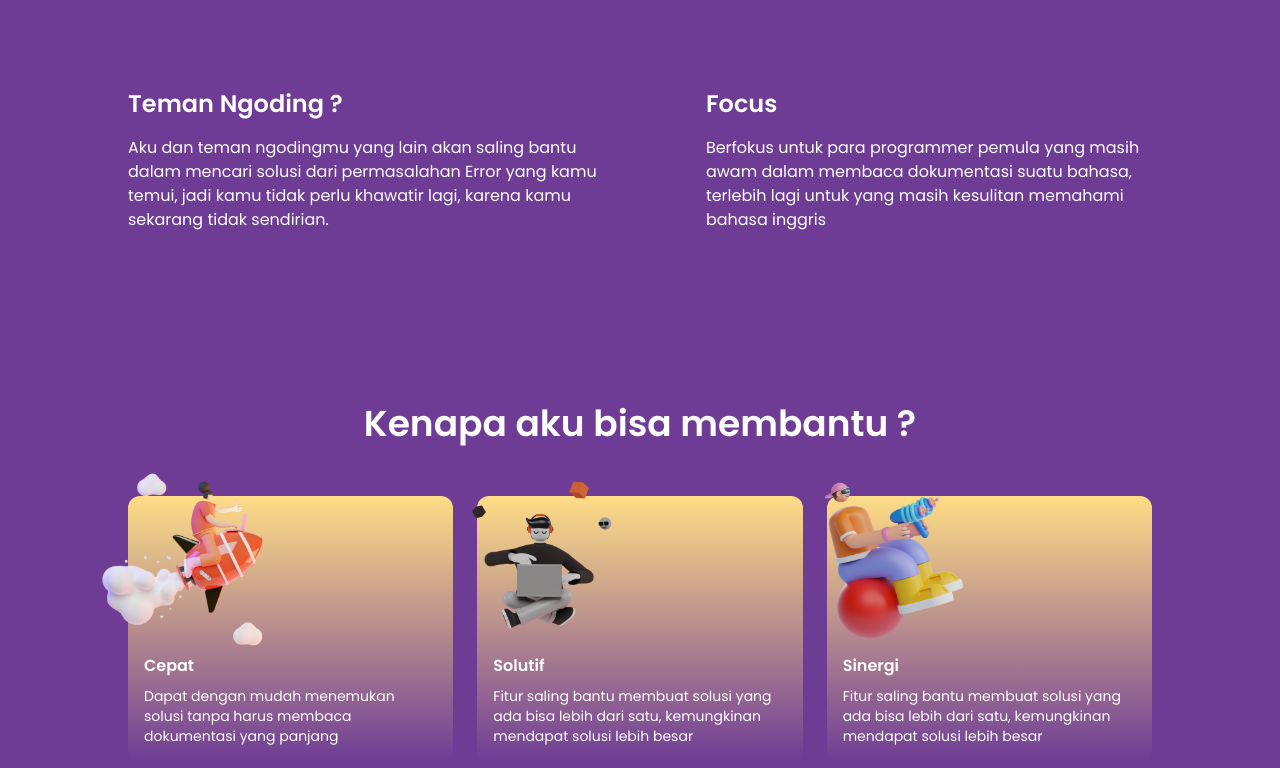
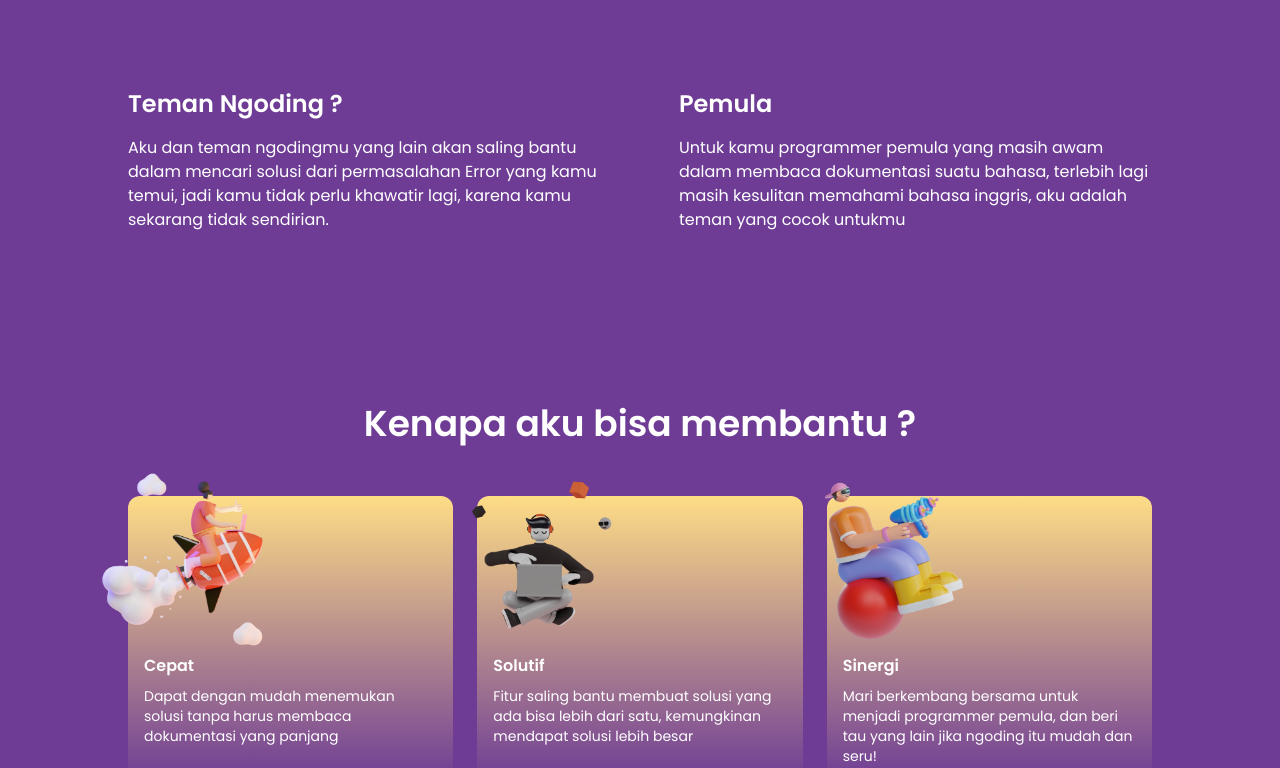
Before and after one commit to zaq99/temanNgoding-frontend, a React (Vite) app: page /about in a window 1280 px wide. Shown: the part 552-1320 px from the top of the page. Built offline with nearby package versions, Linux system fonts and the light colour scheme.

Commit message:
search fiture completed

```diff
--- a/index.html
+++ b/index.html
@@ -3,7 +3,7 @@
 
 <head>
   <meta charset="UTF-8" />
-  <link rel="icon" type="image/svg+xml" href="/vite.svg" />
+  <link rel="icon" type="image/svg+xml" href="src/assets/tanganChil.png" />
   <meta name="viewport" content="width=device-width, initial-scale=1.0" />
   <title>Teman Ngoding</title>
 </head>
--- a/src/components/AboutCard.jsx
+++ b/src/components/AboutCard.jsx
@@ -18,7 +18,7 @@ const AboutCard = () => {
             id: 3,
             picture: Playing,
             judul: "Sinergi",
-            ket: "Fitur saling bantu membuat solusi yang ada bisa lebih dari satu, kemungkinan mendapat solusi lebih besar",
+            ket: "Mari berkembang bersama untuk menjadi programmer pemula, dan beri tau yang lain jika ngoding itu mudah dan seru!",
         },
     ];
 
--- a/src/components/Form.jsx
+++ b/src/components/Form.jsx
@@ -21,7 +21,9 @@ const Form = () => {
             )
             .then((response) => {
                 console.log(response);
-                alert("Terimakasih atas bantuannya teman baikku");
+                alert(
+                    "Terimakasih, Bantuanmu tidak akan pernah aku lupakan :)"
+                );
             })
             .catch((error) => {
                 console.log(error);
--- a/src/components/ListCard.jsx
+++ b/src/components/ListCard.jsx
@@ -3,39 +3,27 @@ import { useState } from "react";
 import { useEffect } from "react";
 import Card from "./Card";
 
-const ListCard = () => {
-    // const [result, setResult] = useState();
-    // let url = "https://63d4cba90e7ae91a00a279a7.mockapi.io/solusi";
+const ListCard = ({ data }) => {
+    // const [solution, setSolution] = useState([]);
 
-    // async function ambilData() {
-    //     let response = await fetch(url);
-    //     let result = await response.json();
+    // async function getData() {
+    //     try {
+    //         const { data } = await axios.get(
+    //             "https://63d4cba90e7ae91a00a279a7.mockapi.io/solusi"
+    //         );
+    //         setSolution(data);
+    //     } catch (error) {
+    //         console.error(error);
+    //     }
+    // }
 
-    //     console.log(result);
-    //     return result;
-    // }
-    // ambilData();
-
-    const [solution, setSolution] = useState([]);
-
-    async function getData() {
-        try {
-            const { data } = await axios.get(
-                "https://63d4cba90e7ae91a00a279a7.mockapi.io/solusi"
-            );
-            setSolution(data);
-        } catch (error) {
-            console.error(error);
-        }
-    }
-
-    useEffect(() => {
-        getData();
-    }, []);
+    // useEffect(() => {
+    //     getData();
+    // }, []);
 
     return (
         <div className="mt-10 flex flex-col gap-3">
-            {solution.map((item) => (
+            {data.map((item) => (
                 <Card
                     eror={item.eror}
                     name={item.name}
@@ -44,8 +32,6 @@ const ListCard = () => {
                     solusi={item.solusi}
                 />
             ))}
-            {/* <Card />
-            <Card /> */}
         </div>
     );
 };
--- a/src/pages/AboutPage.jsx
+++ b/src/pages/AboutPage.jsx
@@ -35,13 +35,13 @@ const AboutPage = () => {
                         </div>
                         <div>
                             <h3 className="text-2xl mb-4 font-semibold">
-                                Focus
+                                Pemula
                             </h3>
                             <p>
-                                Berfokus untuk para programmer pemula yang masih
-                                awam dalam membaca dokumentasi suatu bahasa,
-                                terlebih lagi untuk yang masih kesulitan
-                                memahami bahasa inggris
+                                Untuk kamu programmer pemula yang masih awam
+                                dalam membaca dokumentasi suatu bahasa, terlebih
+                                lagi masih kesulitan memahami bahasa inggris,
+                                aku adalah teman yang cocok untukmu
                             </p>
                         </div>
                     </div>
--- a/src/pages/HomePage.jsx
+++ b/src/pages/HomePage.jsx
@@ -2,8 +2,35 @@ import { LaptopKuning, Tangan } from "../assets";
 import { IconSearch } from "@tabler/icons";
 import ListKategori from "../components/ListKategori";
 import ListCard from "../components/ListCard";
+import { useState, useEffect } from "react";
+import axios from "axios";
+import Card from "../components/Card";
 
 const HomePage = () => {
+    const [data, setData] = useState([]);
+    const [query, setQuery] = useState("");
+    const [filteredData, setFilteredData] = useState([]);
+
+    useEffect(() => {
+        axios
+            .get("https://63d4cba90e7ae91a00a279a7.mockapi.io/solusi")
+            .then((response) => {
+                setData(response.data);
+            });
+    }, []);
+
+    useEffect(() => {
+        setFilteredData(
+            data.filter((data) =>
+                data.eror.toLowerCase().includes(query.toLowerCase())
+            )
+        );
+    }, [query, data]);
+
+    const handleChange = (e) => {
+        setQuery(e.target.value);
+    };
+
     return (
         <>
             <div className="text-white w-4/5 mx-auto flex flex-col-reverse md:flex-row justify-between mt-10 items-center">
@@ -25,7 +52,7 @@ const HomePage = () => {
             </div>
             <div className="rounded-up bg-warna-utama-400 mt-10 pt-10">
                 <div className="w-4/5 mx-auto mb-20">
-                    <form action="" className="flex items-center">
+                    <form className="flex items-center">
                         <label
                             htmlFor=""
                             className="mr-4 text-white font-semibold">
@@ -34,6 +61,7 @@ const HomePage = () => {
                         <input
                             type="text"
                             placeholder="salin error kamu disini // contoh : not defind"
+                            onChange={handleChange}
                             className="w-full p-2 rounded-left"
                         />
                         <button
@@ -42,8 +70,13 @@ const HomePage = () => {
                             <IconSearch />
                         </button>
                     </form>
+                    {/* {filteredData.map((data) => (
+                        <div key={data.id}>
+                            <p>{data.eror}</p>
+                        </div>
+                    ))} */}
                     <ListKategori />
-                    <ListCard />
+                    <ListCard data={filteredData} />
                 </div>
             </div>
         </>
```
